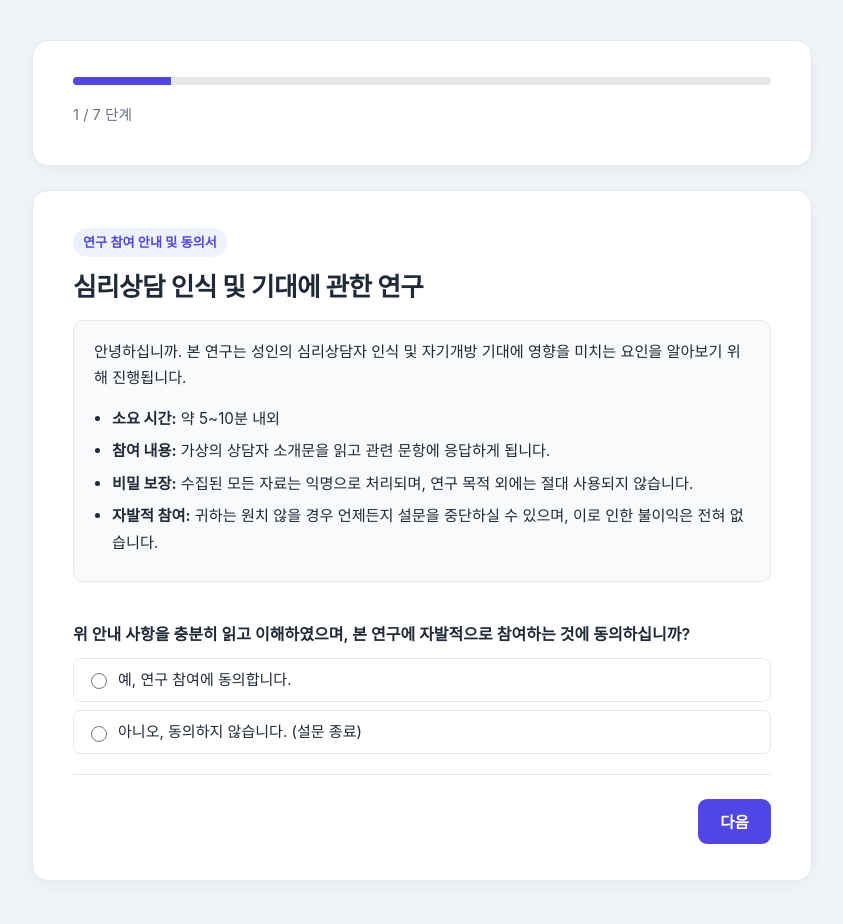
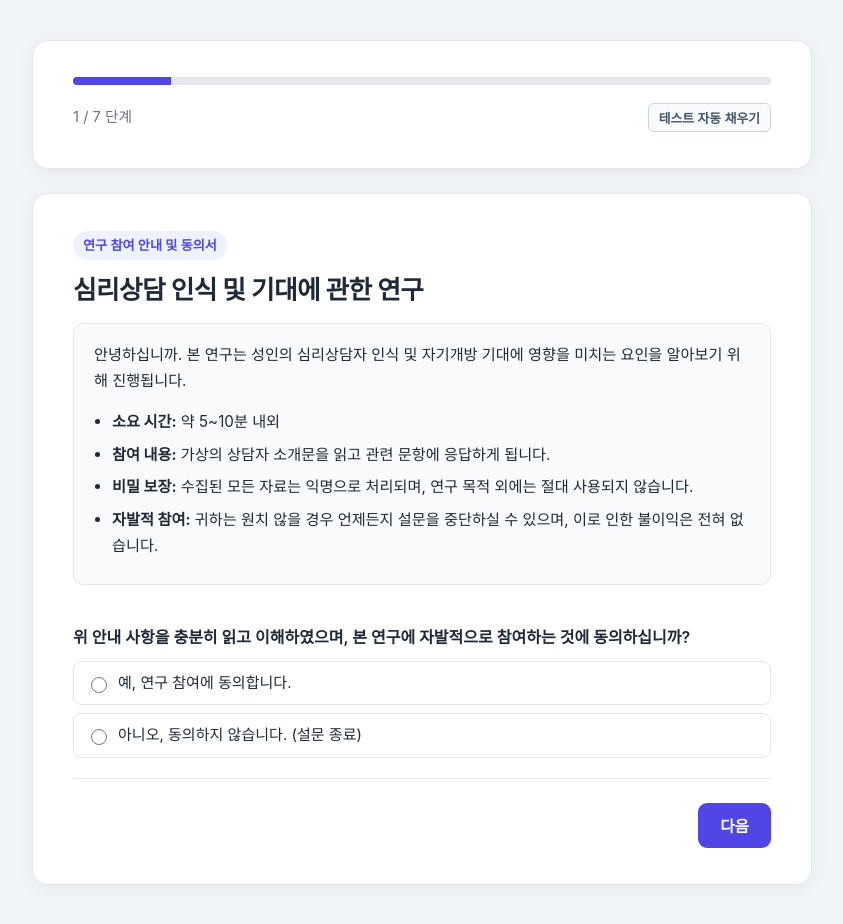
Before and after one commit to internalizedshame-design/lgb-counseling-survey, a plain HTML site: page index.html in a window 1280 px wide. Shown: the whole page, without its empty margins (218-1061 px from the left). Drawn offline with Linux system fonts and the light colour scheme.

Commit message:
Add files via upload

```diff
--- a/index.html
+++ b/index.html
@@ -234,7 +234,10 @@
   <div class="container">
     <div class="card">
       <div class="progress-wrap"><div class="progress-bar" id="progressBar"></div></div>
-      <div class="muted" id="stepIndicator">1 / 7 단계</div>
+      <div style="display:flex; justify-content:space-between; align-items:center;">
+        <div class="muted" id="stepIndicator">1 / 7 단계</div>
+        <button type="button" onclick="fillTestData()" style="padding:4px 10px; font-size:0.8rem; border:1px solid #cbd5e1; border-radius:6px; background:#f8fafc; color:#475569; cursor:pointer;">테스트 자동 채우기</button>
+      </div>
     </div>
 
     <!-- STEP 1: 연구 참여 동의서 -->
@@ -705,6 +708,28 @@
       `;
       showStep("Done");
     }
+
+    function fillTestData() {
+      const setRadio = (name, val) => {
+        const el = document.querySelector(`input[name="${name}"][value="${val}"]`);
+        if (el) el.checked = true;
+      };
+      setRadio("consent", "agree");
+      setRadio("gender", "시스젠더 남성");
+      document.getElementById("age").value = "25";
+      document.getElementById("region").value = "서울특별시";
+      setRadio("orientation", "동성애");
+      setRadio("counseling_exp", "있음");
+      const checkRadios = document.querySelectorAll('input[name="check_content"]');
+      if (checkRadios.length) checkRadios[0].checked = true;
+      setRadio("manip_check", "3");
+      for (let i = 1; i <= 12; i++) setRadio(`out_${i}`, "4");
+      for (let i = 1; i <= 8; i++) setRadio(`disc_${i}`, "3");
+      for (let i = 1; i <= 15; i++) setRadio(`rej_${i}`, "3");
+      const phoneEl = document.getElementById("phone");
+      if (phoneEl) phoneEl.value = "010-0000-0000";
+      alert("테스트용 응답이 자동으로 채워졌습니다. '다음' 및 '설문 제출'을 눌러 테스트해 보세요.");
+    }
   </script>
 </body>
 </html>
```
